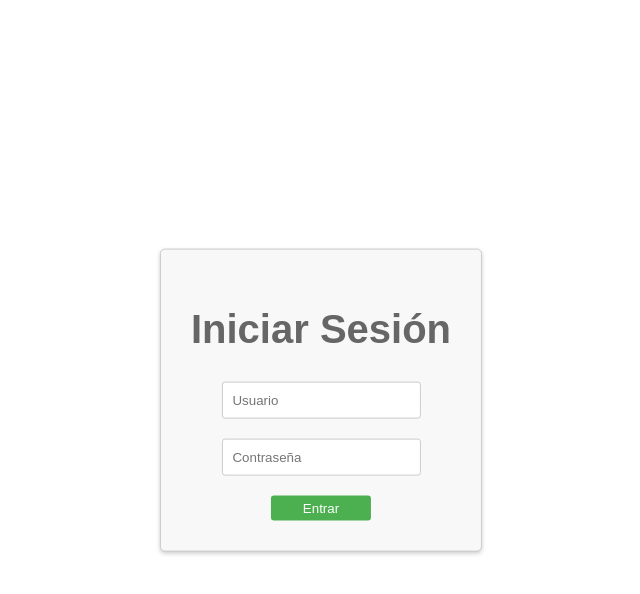
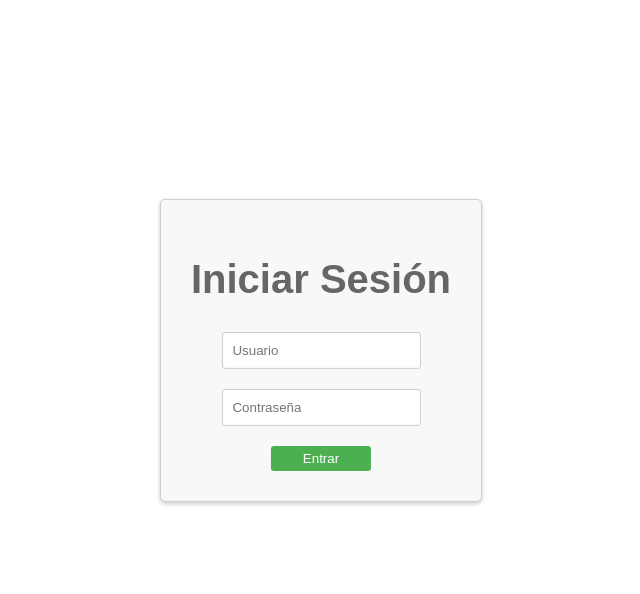
Before and after one commit to Gabrielbello19/Proyecto-granja, a PHP site: page / in a window 1280 px wide. Shown: the top 594 px of the page, without its empty margins (319-959 px from the left). Run offline with PHP 8.4, Linux system fonts and the light colour scheme.

Commit message:
cambio css

```diff
--- a/index.html
+++ b/index.html
@@ -12,7 +12,7 @@
                 <h1>Iniciar Sesión</h1>
                 <input class="input-usuario" type="text" name="usuario" placeholder="Usuario">
                 <input class="input-usuario" type="password" name="contraseña" placeholder="Contraseña">
-                <input class="boton-enviar" style="width: 100px; height: 25px;" type="submit" value="Entrar">
+                <input class="boton-enviar" type="submit" value="Entrar">
             </form>
         </div>
     </body>
--- a/vista/css/menu.css
+++ b/vista/css/menu.css
@@ -13,9 +13,9 @@
     border-radius: 5px;
     box-shadow: 0 2px 4px #00000033;
     position: absolute;
-    top: 50%;
+    top: 40%;
     left: 50%;
-    transform: translate(-50%, -50%);
+    transform: translate(-50%, -40%);
 }
 
 /* Estilos para el texto de encabezado */
@@ -52,6 +52,8 @@
     border-radius: 3px;
     cursor: pointer;
     margin: auto;
+    width: 100px;
+    height: 25px;
     /*transition: background-color .12s;*/
 }
 
```
